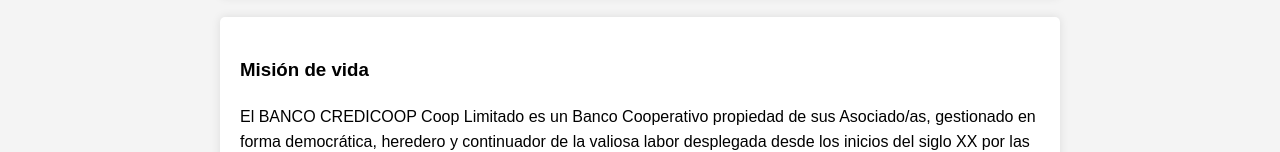
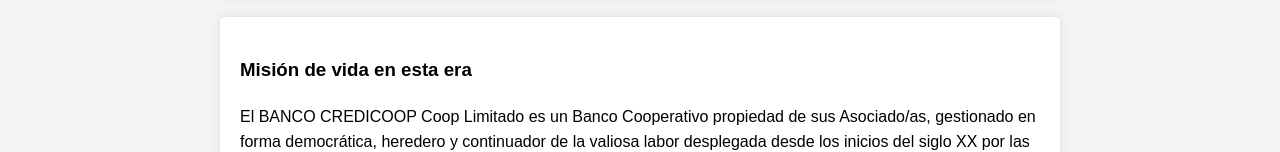
Before and after one commit to TommyChinchay/pythonWeb, a plain HTML site: page index.html in a window 1280 px wide. Shown: the part 436-588 px from the top of the page. Drawn offline with Linux system fonts and the light colour scheme.

Commit message:
Update index.html

```diff
--- a/index.html
+++ b/index.html
@@ -66,7 +66,7 @@
     </section>
 
     <section>
-        <h3>Misión de vida</h3>
+        <h3>Misión de vida en esta era</h3>
         <p>El BANCO CREDICOOP Coop Limitado es un Banco Cooperativo propiedad de sus Asociado/as, gestionado en forma democrática, heredero y continuador de la valiosa labor desplegada desde los inicios del siglo XX por las cajas de crédito cooperativas. El BANCO CREDICOOP Coop. Ltdo. nació bajo la orientación del Instituto Movilizador de Fondos Cooperativos, el que sigue guiando institucionalmente a nuestra Entidad.</p>
         <p>Nuestra labor primordial es la prestación de servicios financieros eficientes y de calidad a nuestros/as Asociado/as, otorgando particular importancia a la asistencia crediticia a las pequeñas y medianas empresas, a las cooperativas, a las empresas de economía social y a las personas; localizados tanto en los grandes centros urbanos como en las pequeñas poblaciones de nuestro país. Los depósitos captados son revertidos prioritariamente en financiaciones en la misma localidad.</p>
         <p>Aspiramos a contribuir al progreso económico nacional y a la construcción de una sociedad solidaria con equidad distributiva para garantizar una vida digna a todos los argentinos/ass.</p>
```
